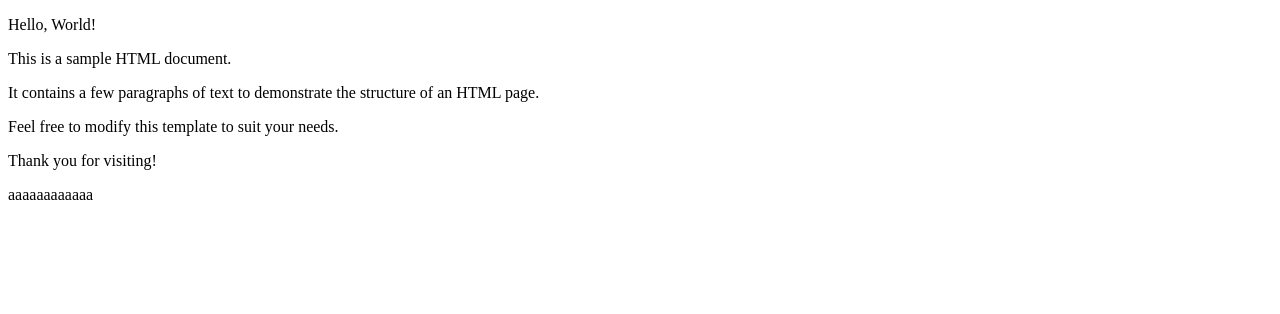
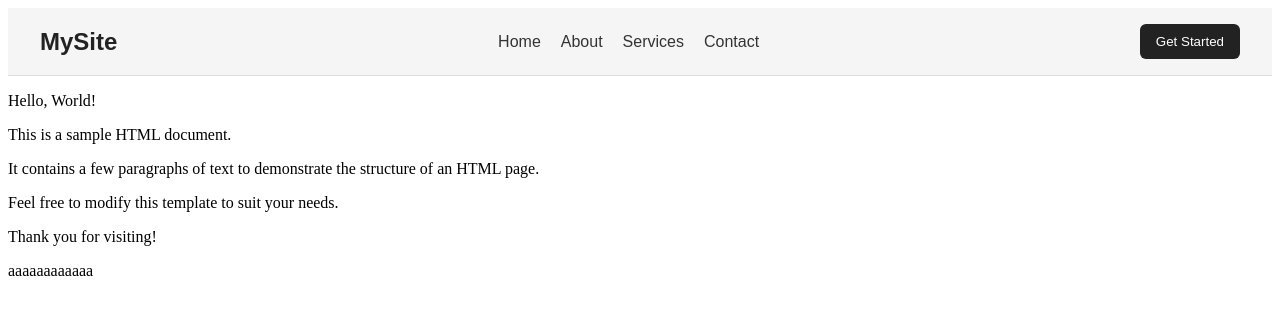
Before and after one commit to i2kvtmcb-star/into-repo, a plain HTML site: page index.html in a window 1280 px wide. Drawn offline with Linux system fonts and the light colour scheme.

Commit message:
ヘッダを作成した

```diff
--- a/index.html
+++ b/index.html
@@ -6,6 +6,16 @@
     <title>Document</title>
 </head>
 <body>
+    <header style="display: flex; justify-content: space-between; align-items: center; padding: 16px 32px; background: #f5f5f5; border-bottom: 1px solid #ddd; font-family: Arial, sans-serif;">
+        <div style="font-size: 1.5rem; font-weight: bold; color: #222;">MySite</div>
+        <nav style="display: flex; gap: 20px;">
+            <a href="#" style="text-decoration: none; color: #333;">Home</a>
+            <a href="#" style="text-decoration: none; color: #333;">About</a>
+            <a href="#" style="text-decoration: none; color: #333;">Services</a>
+            <a href="#" style="text-decoration: none; color: #333;">Contact</a>
+        </nav>
+        <button style="padding: 10px 16px; border: none; border-radius: 6px; background: #222; color: white; cursor: pointer;">Get Started</button>
+    </header>
     <p>Hello, World!</p>
     <p>This is a sample HTML document.</p>
     <p>It contains a few paragraphs of text to demonstrate the structure of an HTML page.</p>
```
